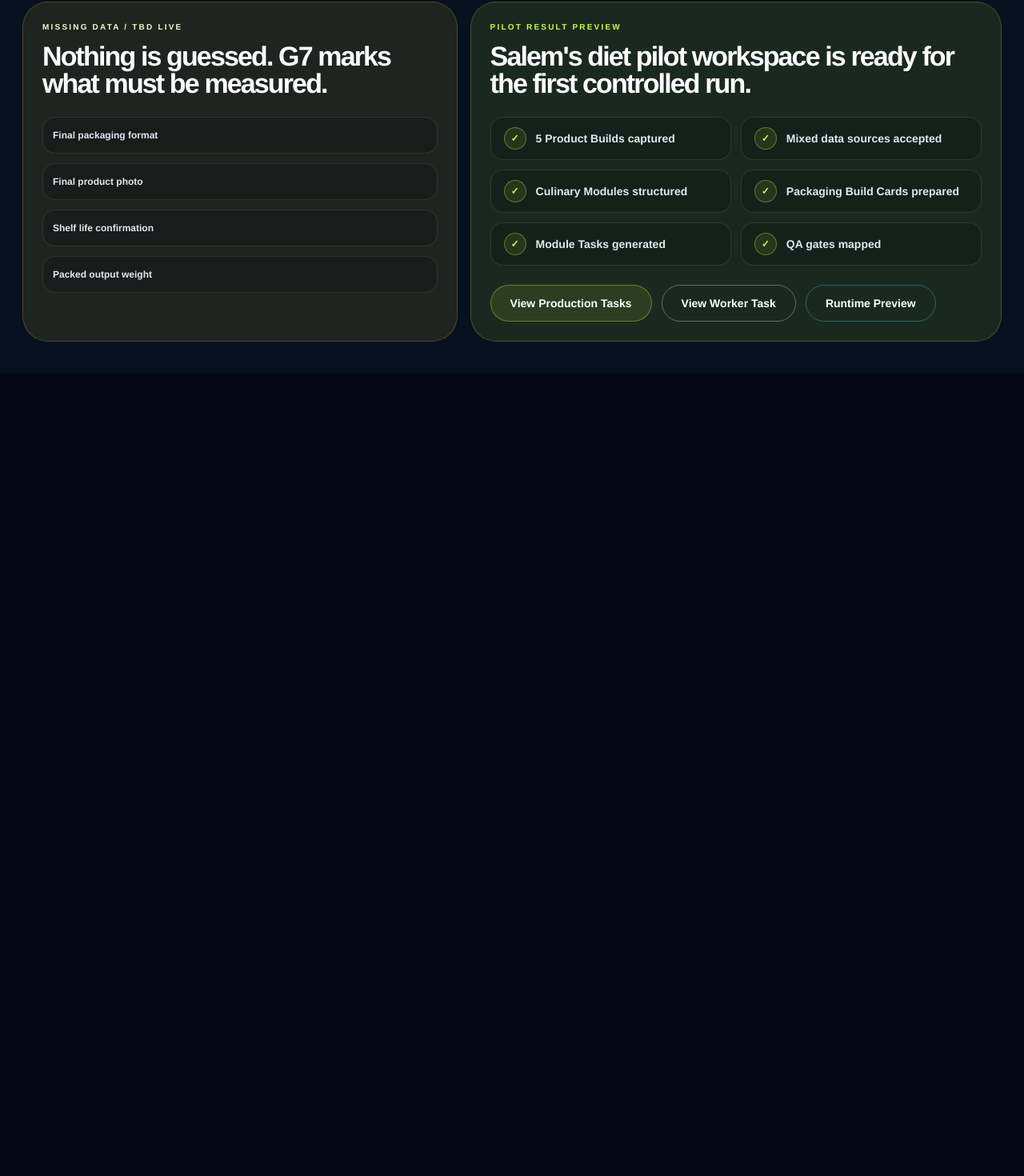
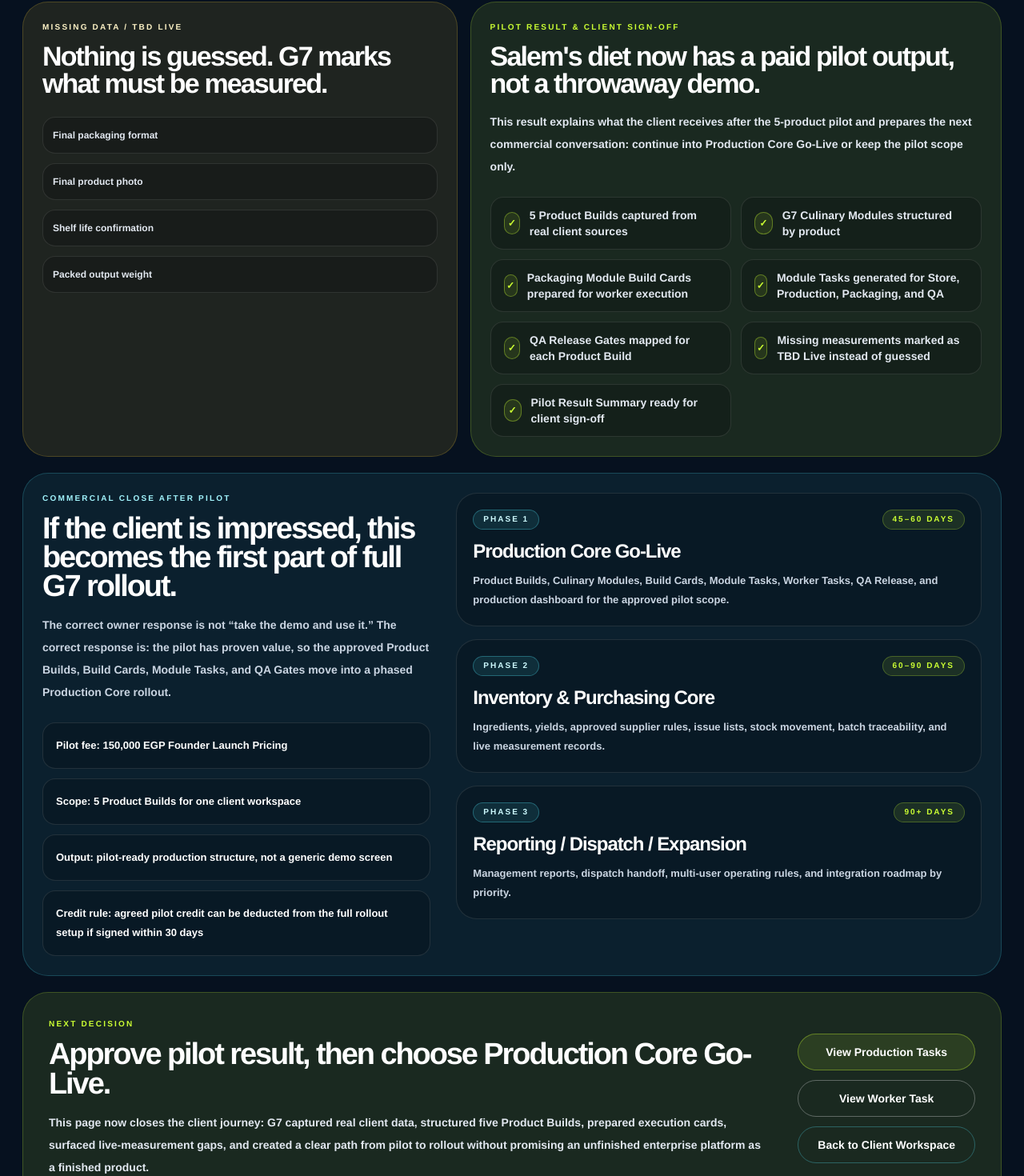
Before and after one commit to ammsofia11-wq/g7-mvpos, a Next.js app: page /pilot-intake in a window 1280 px wide. Shown: the part 4593-6063 px from the top of the page at 80% size. Before the commit the page ends 5060 px from the top, so only its background shows below. Built offline with nearby package versions, Linux system fonts and the light colour scheme.

Commit message:
Add pilot result commercial close

```diff
--- a/app/pilot-intake/page.tsx
+++ b/app/pilot-intake/page.tsx
@@ -525,6 +525,45 @@ function buildTasks(product: ProductBuild): ModuleTask[] {
   ];
 }
 
+const pilotDeliverables = [
+  "5 Product Builds captured from real client sources",
+  "G7 Culinary Modules structured by product",
+  "Packaging Module Build Cards prepared for worker execution",
+  "Module Tasks generated for Store, Production, Packaging, and QA",
+  "QA Release Gates mapped for each Product Build",
+  "Missing measurements marked as TBD Live instead of guessed",
+  "Pilot Result Summary ready for client sign-off",
+];
+
+const commercialCloseItems = [
+  "Pilot fee: 150,000 EGP Founder Launch Pricing",
+  "Scope: 5 Product Builds for one client workspace",
+  "Output: pilot-ready production structure, not a generic demo screen",
+  "Credit rule: agreed pilot credit can be deducted from the full rollout setup if signed within 30 days",
+];
+
+const rolloutPhases = [
+  {
+    phase: "Phase 1",
+    title: "Production Core Go-Live",
+    timing: "45–60 days",
+    scope: "Product Builds, Culinary Modules, Build Cards, Module Tasks, Worker Tasks, QA Release, and production dashboard for the approved pilot scope.",
+  },
+  {
+    phase: "Phase 2",
+    title: "Inventory & Purchasing Core",
+    timing: "60–90 days",
+    scope: "Ingredients, yields, approved supplier rules, issue lists, stock movement, batch traceability, and live measurement records.",
+  },
+  {
+    phase: "Phase 3",
+    title: "Reporting / Dispatch / Expansion",
+    timing: "90+ days",
+    scope: "Management reports, dispatch handoff, multi-user operating rules, and integration roadmap by priority.",
+  },
+];
+
+
 export default function PilotIntakePage() {
   const [clientName, setClientName] = useState("Salem's diet");
   const [kitchenName, setKitchenName] = useState("Main Central Kitchen");
@@ -991,35 +1030,93 @@ export default function PilotIntakePage() {
 
           <div className="rounded-[32px] border border-[#CCFF33]/20 bg-[#CCFF33]/10 p-5 sm:p-6">
             <p className="text-[10px] font-black uppercase tracking-[0.22em] text-[#CCFF33]">
-              Pilot Result Preview
+              Pilot Result & Client Sign-Off
             </p>
             <h2 className="mt-3 text-[34px] font-black leading-none tracking-[-0.055em] text-white">
-              Salem&apos;s diet pilot workspace is ready for the first controlled run.
+              Salem&apos;s diet now has a paid pilot output, not a throwaway demo.
             </h2>
+            <p className="mt-4 text-sm font-bold leading-7 text-slate-200">
+              This result explains what the client receives after the 5-product pilot and prepares the next commercial conversation: continue into Production Core Go-Live or keep the pilot scope only.
+            </p>
             <div className="mt-6 grid gap-3 md:grid-cols-2">
-              {[
-                "5 Product Builds captured",
-                "Mixed data sources accepted",
-                "Culinary Modules structured",
-                "Packaging Build Cards prepared",
-                "Module Tasks generated",
-                "QA gates mapped",
-              ].map((item) => (
+              {pilotDeliverables.map((item) => (
                 <div key={item} className="flex items-center gap-3 rounded-2xl border border-white/10 bg-black/20 px-4 py-3">
                   <span className="flex h-7 w-7 items-center justify-center rounded-full border border-[#CCFF33]/35 bg-[#CCFF33]/10 text-xs font-black text-[#CCFF33]">✓</span>
                   <p className="text-sm font-bold text-slate-200">{item}</p>
                 </div>
               ))}
             </div>
-            <div className="mt-6 flex flex-col gap-3 sm:flex-row">
+          </div>
+        </section>
+
+        <section className="rounded-[32px] border border-cyan-300/20 bg-cyan-300/[0.07] p-5 sm:p-6">
+          <div className="grid gap-8 xl:grid-cols-[0.85fr_1.15fr] xl:items-start">
+            <div>
+              <p className="text-[10px] font-black uppercase tracking-[0.22em] text-cyan-200">
+                Commercial Close After Pilot
+              </p>
+              <h2 className="mt-3 text-[38px] font-black leading-[0.95] tracking-[-0.055em] text-white">
+                If the client is impressed, this becomes the first part of full G7 rollout.
+              </h2>
+              <p className="mt-4 text-sm font-bold leading-7 text-slate-300">
+                The correct owner response is not “take the demo and use it.” The correct response is: the pilot has proven value, so the approved Product Builds, Build Cards, Module Tasks, and QA Gates move into a phased Production Core rollout.
+              </p>
+
+              <div className="mt-6 grid gap-3">
+                {commercialCloseItems.map((item) => (
+                  <div key={item} className="rounded-2xl border border-white/10 bg-black/20 p-4">
+                    <p className="text-[13px] font-black leading-6 text-white">{item}</p>
+                  </div>
+                ))}
+              </div>
+            </div>
+
+            <div className="grid gap-4">
+              {rolloutPhases.map((phase) => (
+                <article key={phase.phase} className="rounded-[26px] border border-white/10 bg-black/20 p-5">
+                  <div className="flex flex-wrap items-center justify-between gap-3">
+                    <span className="rounded-full border border-cyan-300/30 bg-cyan-300/10 px-3 py-1 text-[10px] font-black uppercase tracking-[0.2em] text-cyan-100">
+                      {phase.phase}
+                    </span>
+                    <span className="rounded-full border border-[#CCFF33]/25 bg-[#CCFF33]/10 px-3 py-1 text-[10px] font-black uppercase tracking-[0.2em] text-[#CCFF33]">
+                      {phase.timing}
+                    </span>
+                  </div>
+                  <h3 className="mt-4 text-[24px] font-black leading-none tracking-[-0.045em] text-white">
+                    {phase.title}
+                  </h3>
+                  <p className="mt-3 text-[13px] font-bold leading-6 text-slate-300">
+                    {phase.scope}
+                  </p>
+                </article>
+              ))}
+            </div>
+          </div>
+        </section>
+
+        <section className="rounded-[32px] border border-[#CCFF33]/20 bg-[#CCFF33]/10 p-6 sm:p-8">
+          <div className="grid gap-8 lg:grid-cols-[1fr_auto] lg:items-center">
+            <div>
+              <p className="text-[10px] font-black uppercase tracking-[0.22em] text-[#CCFF33]">
+                Next Decision
+              </p>
+              <h2 className="mt-3 text-[38px] font-black leading-[0.95] tracking-[-0.055em] text-white">
+                Approve pilot result, then choose Production Core Go-Live.
+              </h2>
+              <p className="mt-4 max-w-4xl text-sm font-bold leading-7 text-slate-200">
+                This page now closes the client journey: G7 captured real client data, structured five Product Builds, prepared execution cards, surfaced live-measurement gaps, and created a clear path from pilot to rollout without promising an unfinished enterprise platform as a finished product.
+              </p>
+            </div>
+
+            <div className="flex flex-col gap-3 sm:flex-row lg:flex-col">
               <Link href="/production-tasks" className="rounded-full border border-[#CCFF33]/35 bg-[#CCFF33]/10 px-6 py-3 text-center text-sm font-black text-[#CCFF33] transition hover:border-[#CCFF33] hover:bg-[#CCFF33]/15 hover:text-[#E9FF9A]">
                 View Production Tasks
               </Link>
               <Link href="/worker-task" className="rounded-full border border-white/30 px-6 py-3 text-center text-sm font-black text-white transition hover:border-white">
                 View Worker Task
               </Link>
-              <Link href="/kitchen" className="rounded-full border border-cyan-300/30 px-6 py-3 text-center text-sm font-black text-cyan-100 transition hover:border-cyan-200 hover:bg-cyan-300/10">
-                Runtime Preview
+              <Link href="/pilot-onboarding" className="rounded-full border border-cyan-300/30 px-6 py-3 text-center text-sm font-black text-cyan-100 transition hover:border-cyan-200 hover:bg-cyan-300/10">
+                Back to Client Workspace
               </Link>
             </div>
           </div>
```
